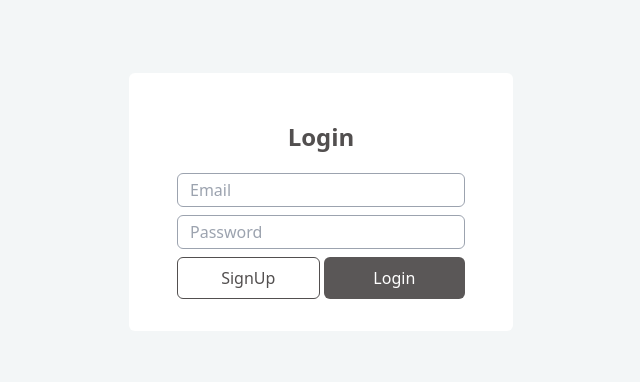
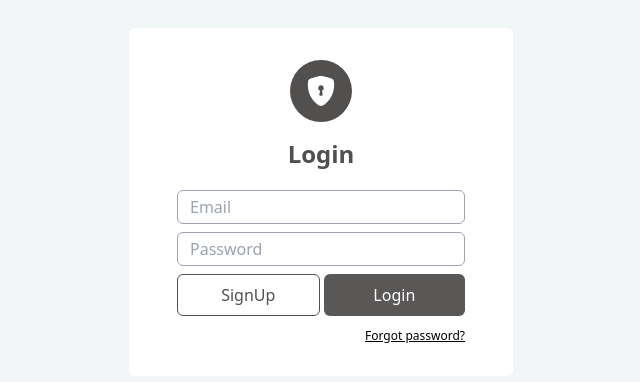
Before and after one commit to PrepFront/Dashboard, a React (Vite) app: page /login in a window 1280 px wide. Shown: the part 198-580 px from the top of the page, without its empty margins (319-959 px from the left). Built offline with nearby package versions, Linux system fonts and the light colour scheme.

Commit message:
made visual changes to login screen

```diff
--- a/src/containers/Login/index.jsx
+++ b/src/containers/Login/index.jsx
@@ -1,6 +1,7 @@
 import React from 'react'
 import { useForm } from 'react-hook-form'
 import { toast } from 'react-hot-toast'
+import { BsFillShieldLockFill } from 'react-icons/bs'
 
 import { loginUser } from '../../api/account'
 import Box from '../../components/box'
@@ -29,13 +30,18 @@ export function Login({ navigate }) {
     }
   }
 
-  function handleSignUp(){
+  function handleSignUp() {
     navigate('/signup')
   }
 
   return (
     <div className='bg-secondry flex justify-center items-center w-full h-screen '>
       <Box className={'w-full h-screen md:w-96 md:h-max md:py-8 flex items-center justify-center flex-col'}>
+        <span className='w-full flex justify-center'>
+          <span className='bg-primary p-4 rounded-full'>
+            <BsFillShieldLockFill size={30} className='text-white' />
+          </span>
+        </span>
         <Text.Heading className={'text-center'}>Login</Text.Heading>
         <div className='w-full px-8'>
           <Form.Input placeholder='Email' type='email' {...register('email')} name='email' label="Email" />
@@ -47,6 +53,9 @@ export function Login({ navigate }) {
             handleLogin()
           }}>Login</Button>
         </div>
+        <span className='w-full px-8 flex justify-end items-center h-max mt-3'>
+          <a className='text-xs underline hover:text-blue-600' href='#'>Forgot password?</a>
+        </span>
       </Box>
     </div>
   )
```
